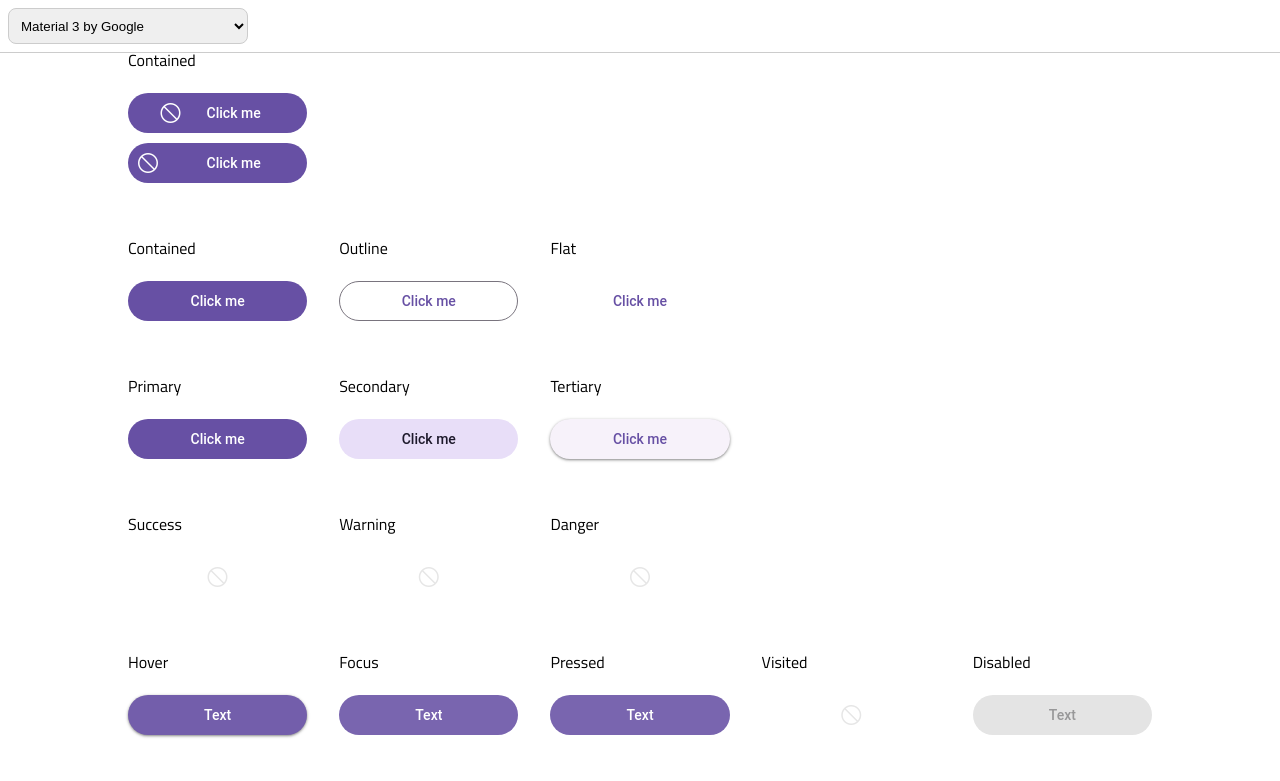
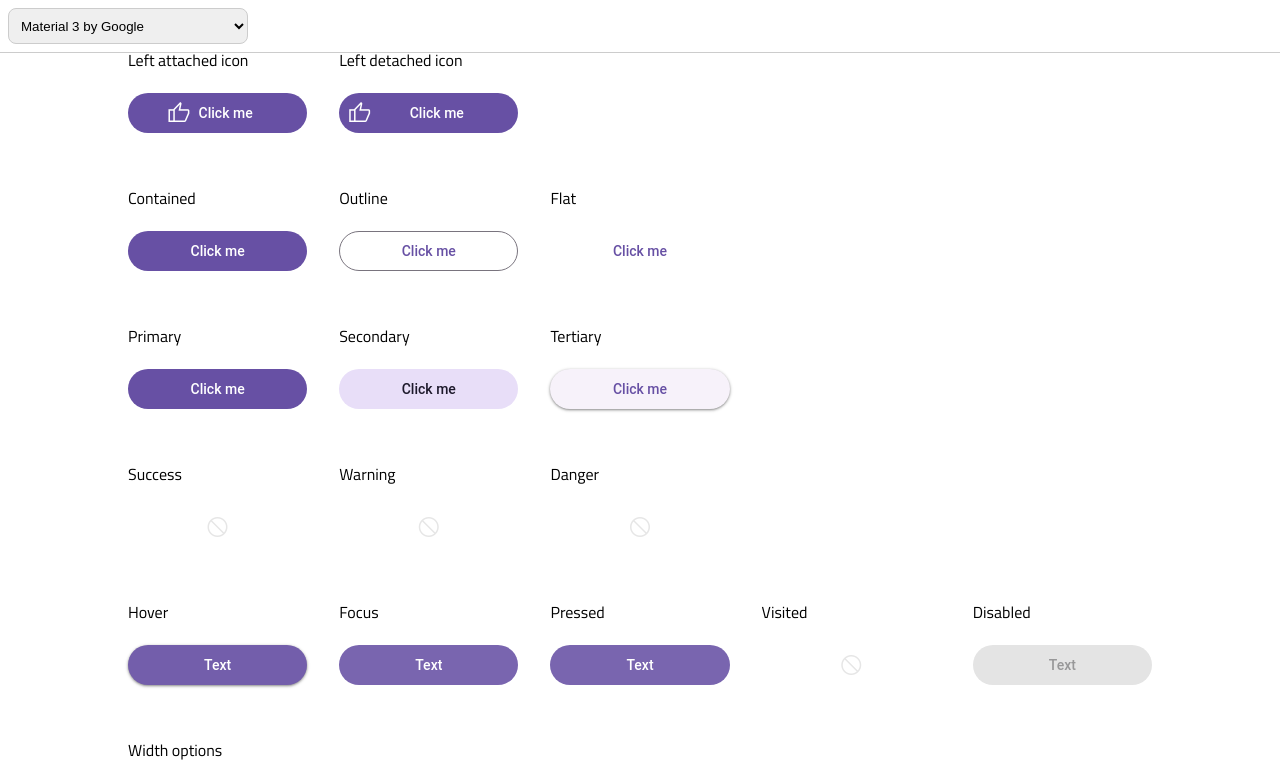
Before and after one commit to rodrigojcmello/kiskadee, a React (Vite) app in the folder packages/react/: page / in a window 1280 px wide. Shown: the top 781 px of the page. Built offline with nearby package versions, Linux system fonts and the light colour scheme.

Commit message:
feat: left icon

```diff
--- a/packages/react/src/components/Button/Button.style.tsx
+++ b/packages/react/src/components/Button/Button.style.tsx
@@ -5,7 +5,10 @@ const timingFunction = 'ease';
 const duration = '0.2s';
 
 export const ButtonStyled = styled.button<
-  Pick<ButtonProps, 'width' | 'variant' | 'textAlign' | 'iconLeftDetached'> & {
+  Pick<
+    ButtonProps,
+    'width' | 'variant' | 'textAlign' | 'iconLeft' | 'iconLeftType'
+  > & {
     theme?: ButtonSchema;
     typeStyle: ButtonProps['type'];
     borderRadius: Exclude<ButtonProps['borderRadius'], undefined>;
@@ -18,27 +21,43 @@ export const ButtonStyled = styled.button<
     variant,
     borderRadius,
     textAlign,
-    iconLeftDetached,
+    iconLeft,
+    iconLeftType,
   }) => {
-    const containerStyle = {
+    const elementContainer = {
       ...container?.base?.rest,
       ...container?.type?.[typeStyle]?.base,
       ...container?.type?.[typeStyle]?.variant?.[variant]?.rest,
     };
 
-    const leftIconStyle = {
+    const elementLeftIcon = iconLeftType && {
       ...leftIcon?.base?.rest,
       ...leftIcon?.type?.[typeStyle]?.base,
-      ...leftIcon?.type?.[typeStyle]?.variant?.[variant]?.rest,
+      ...leftIcon?.type?.[typeStyle]?.variant?.[variant]?.[iconLeftType]?.rest,
     };
 
-    const textStyle = {
+    const elementText = {
       ...text?.base?.rest,
       ...text?.type?.[typeStyle]?.base,
       ...text?.type?.[typeStyle]?.variant?.[variant]?.rest,
     };
 
     const option = container?.option;
+
+    const elementContainerHover = {
+      ...container?.base?.hover,
+      ...container?.type?.[typeStyle]?.variant?.[variant]?.hover,
+    };
+
+    const elementIconLeftHover = iconLeftType && {
+      ...leftIcon?.base?.hover,
+      ...leftIcon?.type?.[typeStyle]?.variant?.[variant]?.[iconLeftType]?.hover,
+    };
+
+    const elementTextHover = {
+      ...text?.base?.hover,
+      ...text?.type?.[typeStyle]?.variant?.[variant]?.hover,
+    };
 
     return {
       //------------------------------------------------------------------------
@@ -51,13 +70,13 @@ export const ButtonStyled = styled.button<
         padding: 0,
 
         // Style
-        ...containerStyle,
+        ...elementContainer,
 
         // Default
         cursor: 'pointer',
         fontSize: '16px',
         transitionProperty:
-          'box-shadow, border-color, background, padding, min-width',
+          'box-shadow, border-color, background, padding, min-width, border-radius',
         transitionDuration: duration,
         transitionTimingFunction: timingFunction,
         display: 'flex',
@@ -84,20 +103,17 @@ export const ButtonStyled = styled.button<
 
       '& .button__icon-left': {
         // Style
-        ...leftIconStyle,
+        color: elementText.color,
+        ...elementLeftIcon,
 
         // Default
         display: 'flex',
-        // borderTopLeftRadius: 'inherit',
-        // borderBottomLeftRadius: 'inherit',
-        // backgroundColor: 'red',
-        // width: '100%',
-        // whiteSpace: 'nowrap',
-        // transitionProperty: 'color, font-size',
-        // transitionDuration: duration,
-        // transitionTimingFunction: timingFunction,
+        transitionProperty: 'color, font-size',
+        transitionDuration: duration,
+        transitionTimingFunction: timingFunction,
         '& > *': {
           fontSize: 'inherit',
+          fill: elementLeftIcon?.color || elementText?.color || undefined,
         },
       },
 
@@ -107,12 +123,13 @@ export const ButtonStyled = styled.button<
 
       '& .button__text': {
         // Style
-        ...textStyle,
+        ...elementText,
+        paddingLeft: iconLeft ? 0 : elementText?.paddingLeft,
 
         // Default
-        width: iconLeftDetached ? '100%' : 'auto',
+        width: iconLeftType === 'detached' ? '100%' : 'auto',
         whiteSpace: 'nowrap',
-        transitionProperty: 'color, font-size',
+        transitionProperty: 'color, font-size, padding',
         transitionDuration: duration,
         transitionTimingFunction: timingFunction,
       },
@@ -123,11 +140,13 @@ export const ButtonStyled = styled.button<
 
       // HOVER
       '&:hover, &.--hover': {
-        ...container?.base?.hover,
-        ...container?.type?.[typeStyle]?.variant?.[variant]?.hover,
+        ...elementContainerHover,
         '.button__text': {
-          ...text?.base?.hover,
-          ...text?.type?.[typeStyle]?.variant?.[variant]?.hover,
+          ...elementTextHover,
+        },
+        '.button__icon-left': {
+          color: elementTextHover.color,
+          ...elementIconLeftHover,
         },
       },
 
--- a/packages/react/src/components/Button/Button.tsx
+++ b/packages/react/src/components/Button/Button.tsx
@@ -17,8 +17,8 @@ export const Button: FC<ButtonProps> = ({
   width = 'auto',
   disabled,
   iconLeft,
+  iconLeftType,
   iconRight,
-  iconLeftDetached,
   // variant,
 }) => {
   const [theme] = useContext(KiskadeeContext);
@@ -39,7 +39,8 @@ export const Button: FC<ButtonProps> = ({
       variant={variant}
       typeStyle={type}
       disabled={disabled}
-      iconLeftDetached={iconLeftDetached}
+      iconLeft={iconLeft}
+      iconLeftType={iconLeftType}
     >
       {iconLeft && <div className="button__icon-left">{iconLeft}</div>}
       <div className="button__text">{text}</div>
--- a/packages/react/src/site/documentation/Button/ButtonDocumentation.tsx
+++ b/packages/react/src/site/documentation/Button/ButtonDocumentation.tsx
@@ -5,7 +5,11 @@ import { Button } from '../../../components/Button';
 import { Box } from '../../components/Box/Box';
 import { Container } from '../../components/Container/Container';
 import { BoxTitle } from '../../components/BoxTitle/BoxTitle';
-import type { ButtonType, ButtonVariant } from '../../../components/Button';
+import type {
+  ButtonType,
+  ButtonVariant,
+  ButtonProps,
+} from '../../../components/Button';
 import { KiskadeeContext } from '../../../context';
 import style from './ButtonDocumentation.module.scss';
 
@@ -39,6 +43,7 @@ export const ButtonDocumentation: FC = () => {
   const [variant, setVariant] = useState<ButtonVariant>('primary');
   const [type, setType] = useState<ButtonType>('contained');
   const [pageLoad, setPageLoad] = useState(false);
+  const [radius, setRadius] = useState<ButtonProps['borderRadius']>('default');
 
   useLayoutEffect(() => {
     setTimeout(() => {
@@ -59,22 +64,19 @@ export const ButtonDocumentation: FC = () => {
     <Container className={!pageLoad ? style['no-transition'] : undefined}>
       <Box>
         <div>
-          <BoxTitle>Contained</BoxTitle>
+          <BoxTitle>Left attached icon</BoxTitle>
           {buttonContainer?.type?.contained ? (
             <Applicable>
               <Button
                 text="Click me"
                 width="block"
-                type="contained"
-                variant="primary"
+                type={type}
+                variant={variant}
+                borderRadius={radius}
                 iconLeft={
-                  <span
-                    className="material-symbols-outlined"
-                    // style={{ color: 'red', fontSize: 24 }}
-                  >
-                    block
-                  </span>
+                  <span className="material-symbols-outlined">thumb_up</span>
                 }
+                iconLeftType="attached"
                 onClick={(): void => {
                   setType('contained');
                   setVariant('primary');
@@ -84,22 +86,21 @@ export const ButtonDocumentation: FC = () => {
           ) : (
             <NotApplicable />
           )}
+        </div>
+        <div>
+          <BoxTitle>Left detached icon</BoxTitle>
           {buttonContainer?.type?.contained ? (
             <Applicable>
               <Button
                 text="Click me"
                 width="block"
-                type="contained"
-                variant="primary"
+                type={type}
+                variant={variant}
+                borderRadius={radius}
                 iconLeft={
-                  <span
-                    className="material-symbols-outlined"
-                    // style={{ color: 'red', fontSize: 24 }}
-                  >
-                    block
-                  </span>
+                  <span className="material-symbols-outlined">thumb_up</span>
                 }
-                iconLeftDetached
+                iconLeftType="detached"
                 onClick={(): void => {
                   setType('contained');
                   setVariant('primary');
@@ -121,6 +122,7 @@ export const ButtonDocumentation: FC = () => {
                 width="block"
                 type="contained"
                 variant="primary"
+                borderRadius={radius}
                 onClick={(): void => {
                   setType('contained');
                   setVariant('primary');
@@ -141,6 +143,7 @@ export const ButtonDocumentation: FC = () => {
                 width="block"
                 type="outline"
                 variant="primary"
+                borderRadius={radius}
                 onClick={(): void => {
                   setType('outline');
                   setVariant('primary');
@@ -160,6 +163,7 @@ export const ButtonDocumentation: FC = () => {
                 width="block"
                 type="flat"
                 variant="primary"
+                borderRadius={radius}
                 onClick={(): void => {
                   setType('flat');
                   setVariant('primary');
@@ -182,6 +186,7 @@ export const ButtonDocumentation: FC = () => {
                 width="block"
                 type={type}
                 variant="primary"
+                borderRadius={radius}
                 onClick={(): void => {
                   setVariant('primary');
                 }}
@@ -201,6 +206,7 @@ export const ButtonDocumentation: FC = () => {
                 width="block"
                 type="contained"
                 variant="secondary"
+                borderRadius={radius}
                 onClick={(): void => {
                   setVariant('secondary');
                 }}
@@ -219,6 +225,7 @@ export const ButtonDocumentation: FC = () => {
                 width="block"
                 type="contained"
                 variant="tertiary"
+                borderRadius={radius}
                 onClick={(): void => {
                   setVariant('tertiary');
                 }}
@@ -240,6 +247,7 @@ export const ButtonDocumentation: FC = () => {
                 width="block"
                 type="contained"
                 variant="success"
+                borderRadius={radius}
                 onClick={(): void => {
                   setVariant('success');
                 }}
@@ -259,6 +267,7 @@ export const ButtonDocumentation: FC = () => {
                 width="block"
                 type="contained"
                 variant="warning"
+                borderRadius={radius}
                 onClick={(): void => {
                   setVariant('warning');
                 }}
@@ -278,6 +287,7 @@ export const ButtonDocumentation: FC = () => {
                 width="block"
                 type={type}
                 variant="danger"
+                borderRadius={radius}
                 onClick={(): void => {
                   setVariant('danger');
                 }}
@@ -299,6 +309,7 @@ export const ButtonDocumentation: FC = () => {
                 width="block"
                 type={type}
                 variant={variant}
+                borderRadius={radius}
                 interaction="hover"
                 onClick={(): void => {}}
               />
@@ -317,6 +328,7 @@ export const ButtonDocumentation: FC = () => {
                 width="block"
                 type={type}
                 variant={variant}
+                borderRadius={radius}
                 interaction="focus"
                 onClick={(): void => {}}
               />
@@ -336,6 +348,7 @@ export const ButtonDocumentation: FC = () => {
                 width="block"
                 type={type}
                 variant={variant}
+                borderRadius={radius}
                 interaction="pressed"
                 onClick={(): void => {}}
               />
@@ -355,6 +368,7 @@ export const ButtonDocumentation: FC = () => {
                 width="block"
                 type={type}
                 variant={variant}
+                borderRadius={radius}
                 interaction="visited"
                 onClick={(): void => {}}
               />
@@ -374,6 +388,7 @@ export const ButtonDocumentation: FC = () => {
                 width="block"
                 type={type}
                 variant={variant}
+                borderRadius={radius}
                 disabled
                 onClick={(): void => {}}
               />
@@ -392,6 +407,7 @@ export const ButtonDocumentation: FC = () => {
               width="block"
               type={type}
               variant={variant}
+              borderRadius={radius}
               onClick={(): void => {}}
             />
           </div>
@@ -401,6 +417,7 @@ export const ButtonDocumentation: FC = () => {
               width="auto"
               type={type}
               variant={variant}
+              borderRadius={radius}
               onClick={(): void => {}}
             />
           </div>
@@ -410,6 +427,7 @@ export const ButtonDocumentation: FC = () => {
               width="min"
               type={type}
               variant={variant}
+              borderRadius={radius}
               onClick={(): void => {}}
             />
           </div>
@@ -423,12 +441,12 @@ export const ButtonDocumentation: FC = () => {
             {buttonContainer?.option?.borderRadius?.rounded !== undefined ? (
               <Applicable>
                 <Button
-                  text="Rounded"
+                  text="Text"
                   width="block"
                   borderRadius="rounded"
                   type={type}
                   variant={variant}
-                  onClick={(): void => {}}
+                  onClick={(): void => setRadius('rounded')}
                 />
               </Applicable>
             ) : (
@@ -440,12 +458,12 @@ export const ButtonDocumentation: FC = () => {
             {buttonContainer?.option?.borderRadius?.full !== undefined ? (
               <Applicable>
                 <Button
-                  text="Full"
+                  text="Text"
                   width="block"
                   borderRadius="full"
                   type={type}
                   variant={variant}
-                  onClick={(): void => {}}
+                  onClick={(): void => setRadius('full')}
                 />
               </Applicable>
             ) : (
@@ -462,7 +480,7 @@ export const ButtonDocumentation: FC = () => {
                   borderRadius="none"
                   type={type}
                   variant={variant}
-                  onClick={(): void => {}}
+                  onClick={(): void => setRadius('none')}
                 />
               </Applicable>
             ) : (
@@ -481,6 +499,7 @@ export const ButtonDocumentation: FC = () => {
                   textAlign="left"
                   type={type}
                   variant={variant}
+                  borderRadius={radius}
                   onClick={(): void => {}}
                 />
               </Applicable>
@@ -498,6 +517,7 @@ export const ButtonDocumentation: FC = () => {
                   textAlign="center"
                   type={type}
                   variant={variant}
+                  borderRadius={radius}
                   onClick={(): void => {}}
                 />
               </Applicable>
@@ -515,6 +535,7 @@ export const ButtonDocumentation: FC = () => {
                   textAlign="right"
                   type={type}
                   variant={variant}
+                  borderRadius={radius}
                   onClick={(): void => {}}
                 />
               </Applicable>
--- a/packages/react/src/themes/capybara/theme.ts
+++ b/packages/react/src/themes/capybara/theme.ts
@@ -14,9 +14,9 @@ export const capybaraTheme: KiskadeeSchema = {
         type: {
           contained: {
             base: {
-              textAlign: 'center',
-              padding: '10px 24px',
-              borderRadius: 10,
+              // textAlign: 'center',
+              // padding: '10px 24px',
+              // borderRadius: 10,
             },
             variant: {
               primary: {
@@ -30,7 +30,7 @@ export const capybaraTheme: KiskadeeSchema = {
                 },
                 focus: {
                   backgroundColor: '#1269ec',
-                  outline: '2px solid #1269ec',
+                  // outline: '2px solid #1269ec',
                   outlineOffset: '1px',
                 },
                 pressed: {
@@ -55,7 +55,7 @@ export const capybaraTheme: KiskadeeSchema = {
                 },
                 focus: {
                   backgroundColor: '#1269ec',
-                  outline: '2px solid #1269ec',
+                  // outline: '2px solid #1269ec',
                   outlineOffset: '1px',
                 },
                 pressed: {
@@ -80,7 +80,7 @@ export const capybaraTheme: KiskadeeSchema = {
                 },
                 focus: {
                   backgroundColor: '#19AE59',
-                  outline: '2px solid #1269ec',
+                  // outline: '2px solid #1269ec',
                   outlineOffset: '1px',
                 },
                 pressed: {
@@ -105,7 +105,7 @@ export const capybaraTheme: KiskadeeSchema = {
                 },
                 focus: {
                   backgroundColor: '#1269ec',
-                  outline: '2px solid #1269ec',
+                  // outline: '2px solid #1269ec',
                   outlineOffset: '1px',
                 },
                 pressed: {
@@ -130,7 +130,7 @@ export const capybaraTheme: KiskadeeSchema = {
                 },
                 focus: {
                   backgroundColor: '#1269ec',
-                  outline: '2px solid #1269ec',
+                  // outline: '2px solid #1269ec',
                   outlineOffset: '1px',
                 },
                 pressed: {
--- a/packages/react/src/themes/carbon/theme.ts
+++ b/packages/react/src/themes/carbon/theme.ts
@@ -17,14 +17,6 @@ export const carbonTheme: KiskadeeSchema = {
           textAlign: {
             default: 'left',
             left: true,
-          },
-        },
-        base: {
-          rest: {
-            paddingTop: 13,
-            paddingBottom: 13,
-            paddingLeft: 16,
-            paddingRight: 64,
           },
         },
         type: {
@@ -96,10 +88,6 @@ export const carbonTheme: KiskadeeSchema = {
             base: {
               borderWidth: 1,
               borderStyle: 'solid',
-              paddingTop: 12,
-              paddingBottom: 12,
-              paddingLeft: 15,
-              paddingRight: 63,
             },
             variant: {
               primary: {
@@ -120,6 +108,10 @@ export const carbonTheme: KiskadeeSchema = {
             fontWeight: 400,
             fontFamily: 'IBM Plex Sans',
             fontStyle: 'normal',
+            paddingTop: 13,
+            paddingBottom: 13,
+            paddingLeft: 16,
+            paddingRight: 64,
           },
           disabled: {
             color: '#8d8d8d',
@@ -132,6 +124,12 @@ export const carbonTheme: KiskadeeSchema = {
             },
           },
           outline: {
+            base: {
+              paddingTop: 12,
+              paddingBottom: 12,
+              paddingLeft: 15,
+              paddingRight: 63,
+            },
             variant: {
               primary: {
                 rest: {
--- a/packages/react/src/themes/fluent/theme.ts
+++ b/packages/react/src/themes/fluent/theme.ts
@@ -74,10 +74,10 @@ export const fluentTheme: KiskadeeSchema = {
           rest: {
             paddingTop: 3,
             paddingBottom: 3,
-            paddingLeft: 3,
-            paddingRight: 3,
+            paddingLeft: 8,
+            paddingRight: 8,
             color: '#ffffff',
-            fontSize: '24px',
+            fontSize: 16,
           },
         },
       },
--- a/packages/react/src/themes/ios/theme.ts
+++ b/packages/react/src/themes/ios/theme.ts
@@ -21,12 +21,6 @@ export const iosTheme: KiskadeeSchema = {
           },
         },
         base: {
-          rest: {
-            paddingTop: 14,
-            paddingBottom: 14,
-            paddingLeft: 20,
-            paddingRight: 20,
-          },
           disabled: {
             backgroundColor: '#74748114',
           },
@@ -73,6 +67,17 @@ export const iosTheme: KiskadeeSchema = {
           },
         },
       },
+      leftIcon: {
+        base: {
+          rest: {
+            fontSize: 24,
+            paddingRight: 8,
+            paddingLeft: 16,
+            paddingTop: 8,
+            paddingBottom: 8,
+          },
+        },
+      },
       text: {
         base: {
           rest: {
@@ -81,6 +86,10 @@ export const iosTheme: KiskadeeSchema = {
             fontWeight: 600,
             fontFamily: 'SF Pro Text',
             fontStyle: 'normal',
+            paddingTop: 14,
+            paddingBottom: 14,
+            paddingLeft: 20,
+            paddingRight: 20,
           },
           disabled: {
             color: '#3c3c444d',
--- a/packages/react/src/themes/material/theme.ts
+++ b/packages/react/src/themes/material/theme.ts
@@ -158,16 +158,16 @@ export const materialTheme: KiskadeeSchema = {
             paddingTop: 8,
             paddingBottom: 8,
             paddingLeft: 8,
+            paddingRight: 8,
+            color: '#FFFFFF',
           },
         },
         type: {
-          contained: {
-            variant: {
-              primary: {
-                rest: {
-                  color: '#FFFFFF',
-                },
-              },
+          outline: {
+            base: {
+              paddingTop: 7,
+              paddingBottom: 7,
+              paddingLeft: 7,
             },
           },
         },
```
Also changed, not shown: packages/react/src/components/Button/Button.types.ts (+9 -4 lines).
